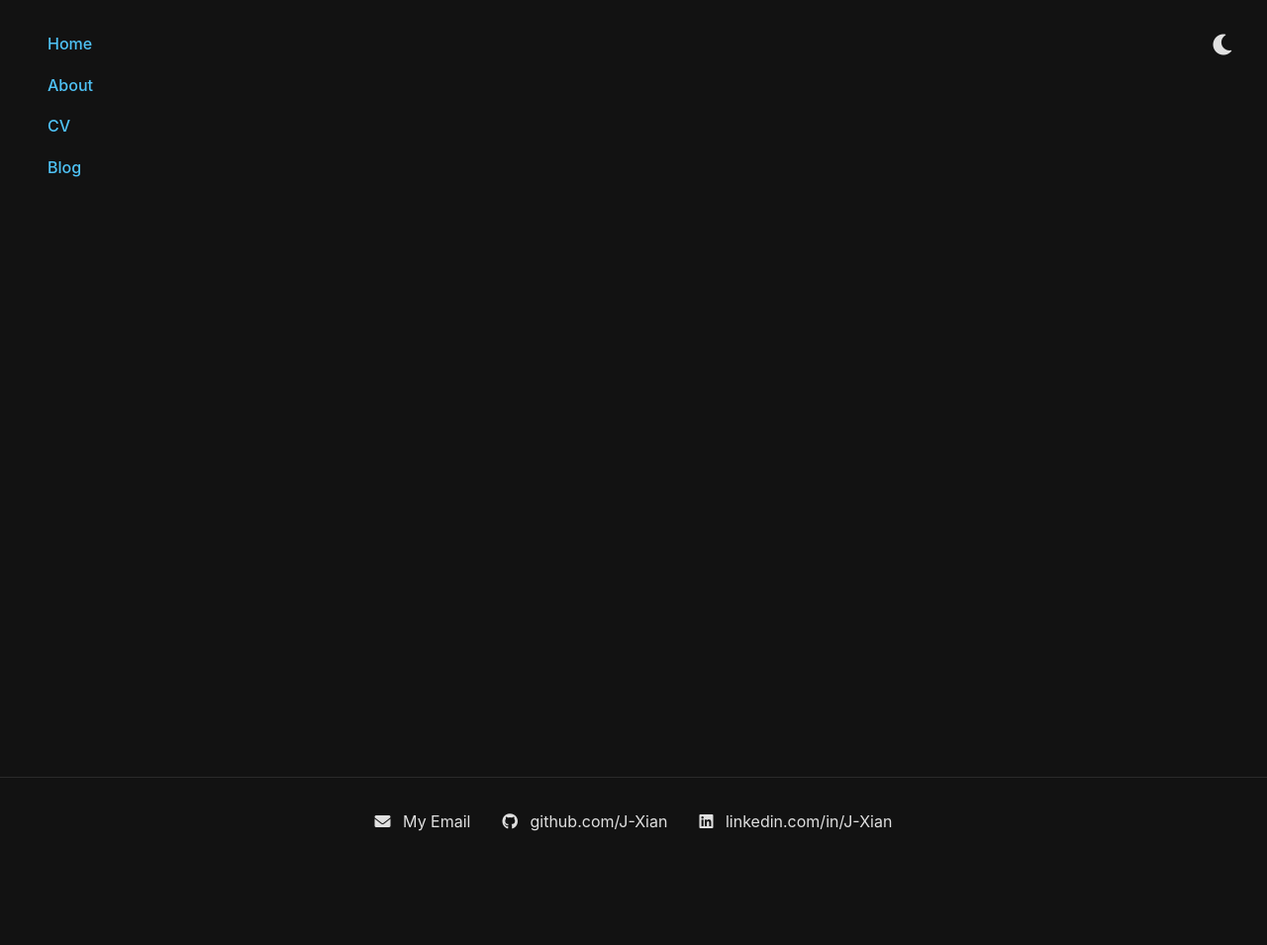
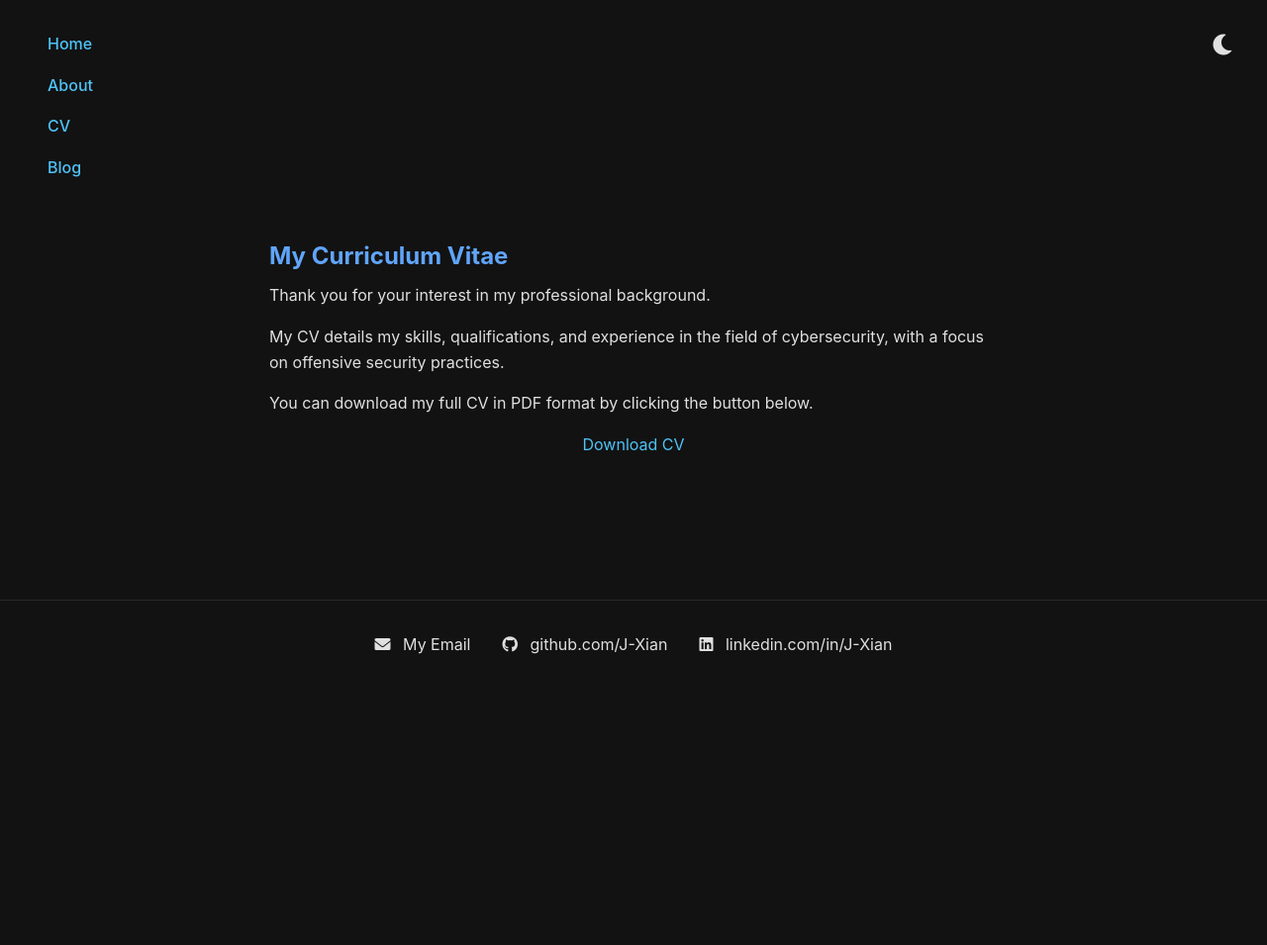
Before and after one commit to J-Xian/J-Xian.github.io, a Jekyll site: the page built from cv.md, in a window 1280 px wide. Shown: the whole page at 99% size. Built offline with Jekyll 4.4.1, drawn with Linux system fonts in a browser that asks for light colours; after the commit the page ends 900 px from its top, so only the background shows below that.

Commit message:
Update cv.md

```diff
--- a/cv.md
+++ b/cv.md
@@ -1,16 +1,21 @@
----
-layout: default
-title: CV
 ---
 
-<section class="hero fade-in">
-<h1 class="hero-heading">My Curriculum Vitae</h1>
-<p class="hero-paragraph">
+layout: default
+
+title: CV
+
+---
+
+## My Curriculum Vitae
+
 Thank you for your interest in my professional background.
+
 My CV details my skills, qualifications, and experience in the field of cybersecurity, with a focus on offensive security practices.
+
 You can download my full CV in PDF format by clicking the button below.
+
+<p align="center">
+
+<a href="/File/JingXianChing_CV.pdf" download class="button">Download CV</a>
+
 </p>
-<p align="center">
-<a href="File/JingXianChing_CV.pdf" class="cool-button">Download CV</a>
-</p>
-</section>
```
